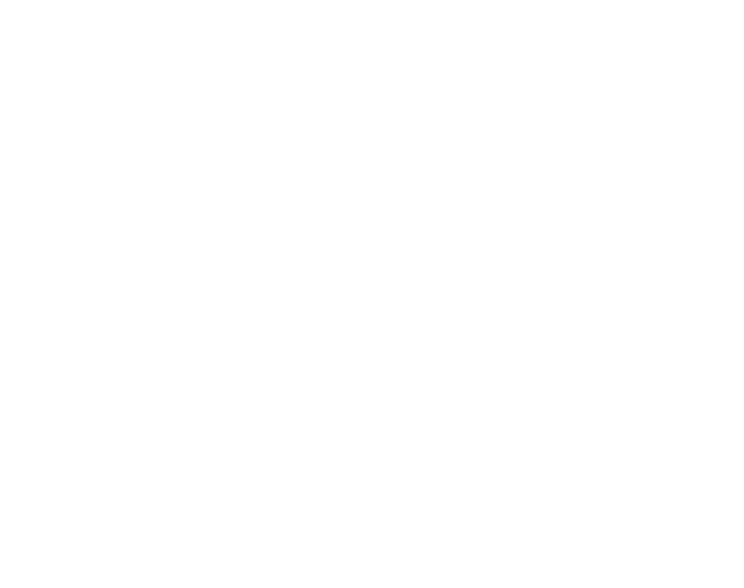
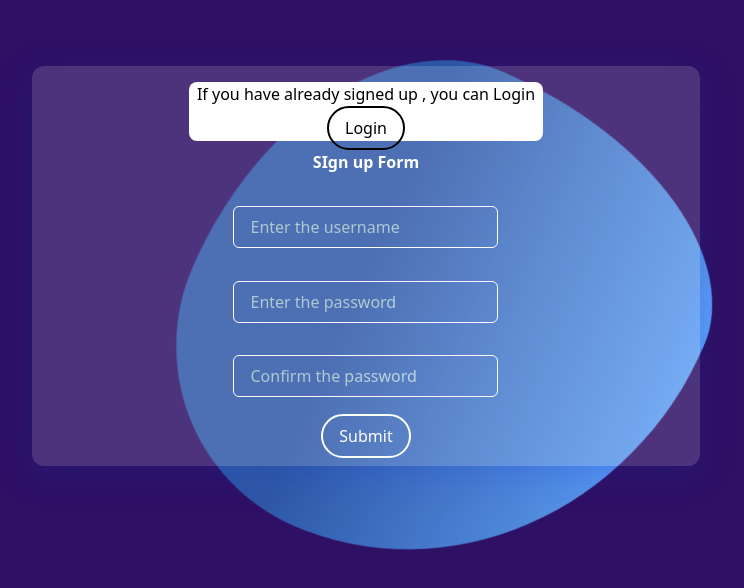
Before and after one commit to dev-atharva/personal_finance_app, a Svelte app: page / in a window 1280 px wide. Shown: the part 134-722 px from the top of the page, without its empty margins (274-1018 px from the left). Built offline with nearby package versions, Linux system fonts and the light colour scheme.

Commit message:
Created the signup and sign in component

```diff
--- a/src/app.css
+++ b/src/app.css
@@ -1,3 +1,8 @@
 @tailwind base;
 @tailwind components;
 @tailwind utilities;
+
+/* *{
+    background: #1f1f47
+}
+ */
--- /dev/null
+++ b/src/components/Card.svelte
@@ -0,0 +1,19 @@
+
+<style>
+    .card{
+  border: 1px solid rgba(255, 255, 255, .25);
+  border-radius: 20px;
+  color: white;
+  background: rgba( 255, 255, 255, 0.15 );
+  box-shadow: 0 8px 32px 0 rgba( 31, 38, 135, 0.37 );
+  backdrop-filter: blur( 18px );
+  -webkit-backdrop-filter: blur( 18px );
+
+    }
+</style>
+
+
+<div class="max-w-md max-h-md flex flex-col  justify-between h-80 p-8 card">
+
+
+</div>
--- /dev/null
+++ b/src/pages/Login/index.svelte
@@ -0,0 +1,198 @@
+<script>
+  import user_login from "../../store/store";
+  let toggle = false;
+  let username = "";
+  let password = "";
+  let confirm_passowrd = "";
+
+  const handletoggle = () => {
+    toggle = !toggle;
+  };
+  const handlesubmit_signin = () => {
+    if (username === "atharva" && password === "atharva") {
+      user_login.set(true);
+    } else {
+      alert("Haglas mitra");
+      return;
+    }
+  };
+  const handlesubmit_signup = () => {
+    if (
+      !username ||
+      !password ||
+      !confirm_passowrd ||
+      password !== confirm_passowrd
+    ) {
+      alert("Haglas mitra");
+      return;
+    }
+    user_login.set(true);
+  };
+</script>
+
+<div class="w-screen h-screen bg-violet-950 flex items-center justify-center">
+  <div
+    class="flex flex-row lg:min-h-[50%] lg:min-w-[50%] rounded-xl justify-evenly sm:flex-wrap bg-color sm:min-h-[75%] p-2"
+  >
+    <div class="blob" />
+    <div
+      class="min-h-full min-w-[50%] flex flex-col justify-evenly items-center sm:min-h-[50%]"
+    >
+      {#if toggle === false}
+        <div
+          class=" slide min-h-full min-w-full bg-white h-10 rounded-lg flex items-center flex-col justify-evenly m-2"
+        >
+          If you have already signed up , you can Login
+
+          <button
+            class="rounded-full border-black border-2 px-4 py-2 text-black hover:bg-white hover:text-black"
+            on:click={handletoggle}
+            >Login
+          </button>
+        </div>
+      {:else}
+        <div class="p-4 flex items-center">
+          <span class="text-white font-bold">Login Form </span>
+        </div>
+
+        <div>
+          <input
+            class="text-white border-white border rounded-md px-4 py-2 bg-transparent"
+            type="text"
+            placeholder="Enter the username"
+            bind:value={username}
+          />
+        </div>
+        <div>
+          <input
+            class="text-white border-white border rounded-md px-4 py-2 bg-transparent"
+            type="password"
+            placeholder="Enter the password"
+            bind:value={password}
+          />
+        </div>
+        <button
+          class="rounded-full border-white border-2 px-4 py-2 text-white hover:bg-white hover:text-black"
+          on:click={handlesubmit_signin}
+        >
+          Submit
+        </button>
+      {/if}
+    </div>
+
+    <div
+      class="min-h-full min-w-[50%] flex flex-col justify-evenly items-center sm:min-h-[50%]"
+    >
+      {#if toggle === true}
+        <div
+          class="min-h-full min-w-full bg-white h-2 rounded-lg flex items-center flex-col justify-evenly"
+        >
+          If you have not signup up , you can sign up
+
+          <button
+            class="rounded-full border-black border-2 px-4 py-2 text-black hover:bg-white hover:text-black m-2"
+            on:click={handletoggle}
+            >Sign up
+          </button>
+        </div>
+      {:else}
+        <div class="p-4 flex items-center">
+          <span class="text-white font-bold">SIgn up Form </span>
+        </div>
+        <div class="p-4">
+          <input
+            class="border-white border rounded-md px-4 py-2 bg-transparent"
+            type="text"
+            placeholder="Enter the username"
+            bind:value={username}
+          />
+        </div>
+        <div class="p-4">
+          <input
+            class="border-white border rounded-md px-4 py-2 bg-transparent text-white"
+            type="password"
+            placeholder="Enter the password"
+            bind:value={password}
+          />
+        </div>
+        <div class="p-4">
+          <input
+            class="border-white border rounded-md px-4 py-2 bg-transparent"
+            type="password"
+            placeholder="Confirm the password"
+            bind:value={confirm_passowrd}
+          />
+        </div>
+        <button
+          class="rounded-full border-white border-2 px-4 py-2 text-white hover:bg-white hover:text-black"
+          on:click={handlesubmit_signup}
+        >
+          Submit
+        </button>
+      {/if}
+    </div>
+  </div>
+</div>
+
+<style>
+  .slide {
+    transform: translateX(0);
+    transition: transform cubic-bezier(0.175, 0.885, 0.32, 1.275) ease-in-out;
+  }
+
+  .bg-color {
+    background: rgba(255, 255, 255, 0.15);
+    box-shadow: 0 8px 32px 0 rgba(31, 38, 135, 0.37);
+    backdrop-filter: blur(18px);
+    -webkit-backdrop-filter: blur(18px);
+  }
+
+  .blob {
+    position: absolute;
+    width: 500px;
+    height: 500px;
+    background: linear-gradient(
+      180deg,
+      rgba(47, 184, 255, 0.42) 31.77%,
+      #5c9df1 100%
+    );
+    mix-blend-mode: color-dodge;
+    -webkit-animation: move 25s infinite alternate;
+    animation: move 25s infinite alternate;
+    transition: 1s cubic-bezier(0.07, 0.8, 0.16, 1);
+  }
+
+  .blob:hover {
+    width: 520px;
+    height: 520px;
+    -webkit-filter: blur(30px);
+    filter: blur(30px);
+    box-shadow: inset 0 0 0 5px rgba(255, 255, 255, 0.6),
+      inset 100px 100px 0 0px #fa709a, inset 200px 200px 0 0px #784ba8,
+      inset 300px 300px 0 0px #2b86c5;
+  }
+
+  @-webkit-keyframes move {
+    from {
+      transform: translate(-100px, -50px) rotate(-90deg);
+      border-radius: 24% 76% 35% 65% / 27% 36% 64% 73%;
+    }
+
+    to {
+      transform: translate(500px, 100px) rotate(-10deg);
+      border-radius: 76% 24% 33% 67% / 68% 55% 45% 32%;
+    }
+  }
+
+  @keyframes move {
+    from {
+      transform: translate(-100px, -50px) rotate(-90deg);
+      border-radius: 24% 76% 35% 65% / 27% 36% 64% 73%;
+    }
+
+    to {
+      transform: translate(500px, 100px) rotate(-10deg);
+      border-radius: 76% 24% 33% 67% / 68% 55% 45% 32%;
+    }
+  }
+</style>
--- a/src/pages/Overview/index.svelte
+++ b/src/pages/Overview/index.svelte
@@ -1,11 +1,26 @@
 <script>
-  import Sidebar from "../../components/Sidebar.svelte";
+  // import Sidebar from "../../components/Sidebar.svelte";
+  import user_login from "../../store/store";
+  import { onDestroy } from "svelte";
+  import Signin from "../Login/index.svelte";
+  let sign_in = false;
+
+  const unsubscribe = user_login.subscribe((new_value) => {
+    sign_in = new_value;
+  });
+
+  onDestroy(() => {
+    unsubscribe();
+  });
 </script>
 
+<div class="flex flex-col justify-center">
+  {#if !sign_in}
+    <Signin />
+  {:else}
+    Shree Ram
+  {/if}
+</div>
+
 <style>
-
 </style>
-
-<div>
-<Sidebar/>
-</div>
--- a/src/store/store.js
+++ b/src/store/store.js
@@ -0,0 +1,6 @@
+import { writable } from "svelte/store";
+
+
+const user_login=writable(false);
+
+export default user_login
--- a/tailwind.config.js
+++ b/tailwind.config.js
@@ -3,6 +3,14 @@
   content: ['./src/**/*.{html,js,svelte,ts}'],
   theme: {
     extend: {},
+    screens:{
+      'sm':'300px',
+      'md': '768px',
+      'lg': '1024px',
+      'xl': '1280px',
+      // Add your custom breakpoints here
+      'xs': '480px',
+    }
   },
   plugins: [],
 }
```
Also changed, not shown: src/App.svelte (+10 -4 lines), src/components/card.svelte (deleted), src/components/footer.svelte (deleted).
